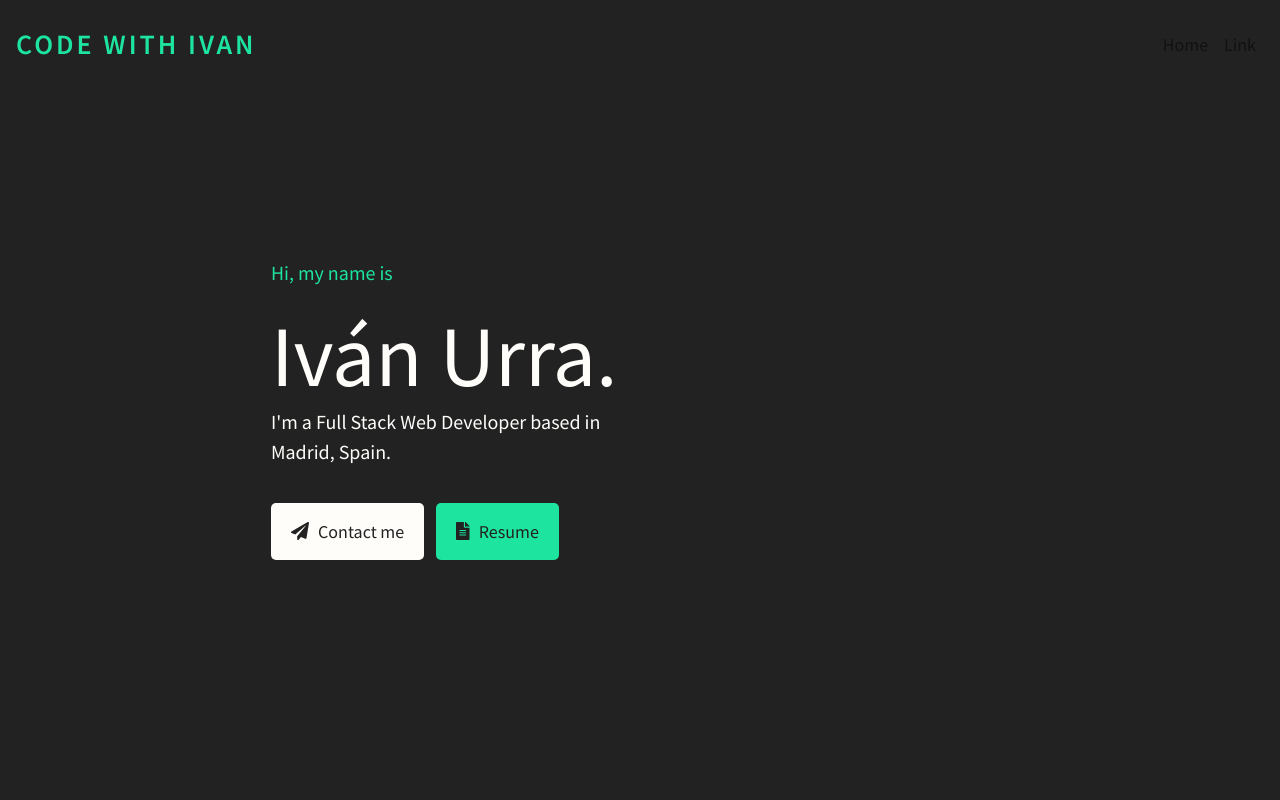
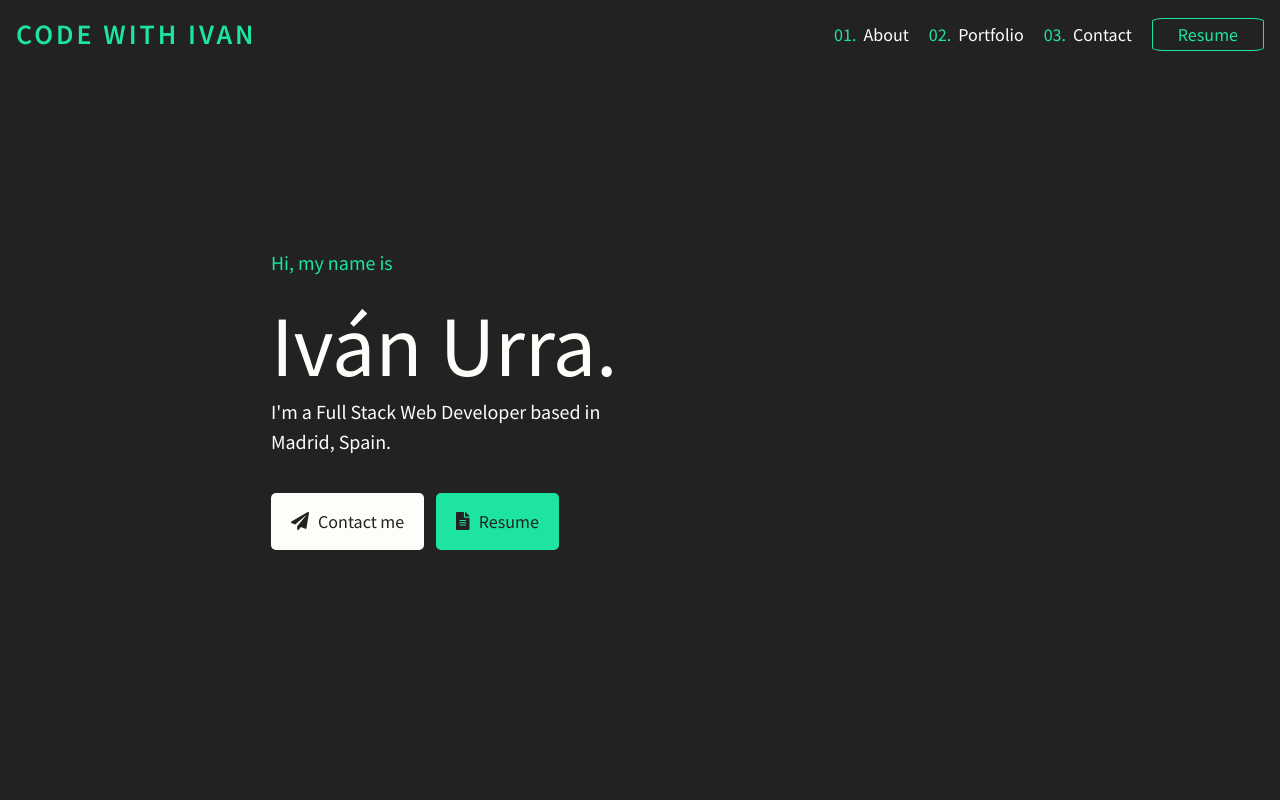
Before and after one commit to ivanurra/portfolio-v1, a Next.js app: page / in a window 1280 px wide. Shown: the top 800 px of the page. Built offline with nearby package versions, Linux system fonts and the light colour scheme.

Commit message:
navbar style

```diff
--- a/components/Navbar.jsx
+++ b/components/Navbar.jsx
@@ -1,10 +1,54 @@
 import React from 'react';
+import LinkNext from 'next/link';
 import { Link } from 'react-scroll';
-import LinkNext from 'next/link';
-import { Navbar, Nav, NavDropdown,  } from "react-bootstrap";
+import { Navbar, Nav } from "react-bootstrap";
 
 export default function Navigation() {
   return (
+
+    <Navbar expand="lg">
+      <Navbar.Brand href="/" className="navbar-brand">Code with Ivan</Navbar.Brand>
+      <Navbar.Toggle aria-controls="basic-navbar-nav" />
+      <Navbar.Collapse id="basic-navbar-nav">
+        <Nav className="ml-auto">
+
+            <Link activeClass="active" to="about" spy={true} smooth={true} duration={1300}>
+                  <a><span className="color-number">01.</span>About</a>
+            </Link>
+
+            <Link activeClass="active" to="portfolio" spy={true} smooth={true} duration={1300}>
+                  <a><span className="color-number">02.</span>Portfolio</a>
+            </Link>
+
+            <Link activeClass="active" to="contact" spy={true} smooth={true} duration={1300}>
+                  <a ><span className="color-number">03.</span>Contact</a>
+            </Link>
+
+            <Link>
+                <LinkNext href="/ResumePortfolio.pdf" >
+                      <a className="resume">Resume</a>
+                </LinkNext>
+            </Link>
+
+        </Nav>
+      </Navbar.Collapse>
+  </Navbar>
+
+  );
+}
+
+
+
+
+
+
+
+
+
+
+
+
+
 
     // <nav className="navbar">
     //   <div className="container">
@@ -41,16 +85,14 @@ export default function Navigation() {
     //   </div>
     // </nav>
 
-    <Navbar expand="lg">
-      <Navbar.Brand href="/" className="logo">Code with Ivan</Navbar.Brand>
-      <Navbar.Toggle aria-controls="basic-navbar-nav" />
-      <Navbar.Collapse id="basic-navbar-nav">
-        <Nav className="ml-auto">
-          <Nav.Link href="#home">Home</Nav.Link>
-          <Nav.Link href="#link">Link</Nav.Link>
-        </Nav>
-      </Navbar.Collapse>
-    </Navbar>
 
-  );
-}
+
+
+
+              {/* <Nav.Link href="#home">
+
+                  <Link activeClass="active" to="about" spy={true} smooth={true} duration={1300}>
+                    <a><span>01.</span>About</a>
+                  </Link>
+
+          </Nav.Link> */}
--- a/styles/app.scss
+++ b/styles/app.scss
@@ -28,73 +28,138 @@ a[href] {
 	margin-right: 7px;
 }
 
+// .navbar{
+// 	margin-top: 10px;
+
+// 	.resume{
+// 		color: #1de49f;
+// 		border: 1px solid #1de49f;
+// 		border-radius: 10%;
+// 		padding: 4px 25px 4px 25px;
+// 		margin-bottom: 0px;
+// 		text-decoration: none;
+// 		cursor: pointer;
+// 		transition: transform .3s;
+
+// 		&:hover {
+// 			transform: scale(1.1);
+// 		}
+// 	}
+
+// 	.container {
+// 		display: flex;
+// 		align-items: center;
+// 		width: 100%;
+// 	}
+
+// 	.logo {
+// 		color: #1de49f;
+// 		font-size: 28px;
+// 		text-transform: uppercase;
+// 		letter-spacing: 3px;
+// 		font-weight: 600;
+// 		text-decoration: none;
+// 	}
+
+// 	.nav-links {
+// 		display: flex;
+// 		margin-left: auto;
+// 		list-style: none;
+
+// 		.nav-item {
+// 			position: relative;
+// 			display: inline-block;
+// 			padding-top: 2px;
+// 			margin-left: 20px;
+// 			margin-right: 20px;
+// 			text-decoration: none;
+// 			transition: opacity .4s;
+// 			cursor: pointer;
+
+// 			&.active {
+// 				font-weight: 700;
+// 				&:after {
+// 					content: '';
+// 					position: absolute;
+// 					bottom: -10px;
+// 					left: 0;
+// 					width: 25px;
+// 					height: 2px;
+// 					background-color: #000;
+// 				}
+// 			}
+
+// 			&:hover {
+// 				opacity: .5;
+// 			}
+// 		}
+// 	}
+// }
+
 .navbar{
-	margin-top: 10px;
 
-	.resume{
-		color: #1de49f;
-		border: 1px solid #1de49f;
-		border-radius: 10%;
-		padding: 4px 25px 4px 25px;
-		margin-bottom: 0px;
-		text-decoration: none;
-		cursor: pointer;
-		transition: transform .3s;
-
-		&:hover {
-			transform: scale(1.1);
-		}
-	}
-
-	.container {
-		display: flex;
-		align-items: center;
-		width: 100%;
-	}
-
-	.logo {
+	.navbar-brand {
 		color: #1de49f;
 		font-size: 28px;
 		text-transform: uppercase;
 		letter-spacing: 3px;
 		font-weight: 600;
 		text-decoration: none;
+		list-style: none;
+
+		&:hover {
+			color: #1de49f;
+		}
 	}
 
-	.nav-links {
-		display: flex;
-		margin-left: auto;
-		list-style: none;
+	.navbar-nav a{
+		margin-left: 10px;
+		cursor: pointer;
+	}
 
-		.nav-item {
-			position: relative;
-			display: inline-block;
-			padding-top: 2px;
-			margin-left: 30px;
-			margin-right: 30px;
+	.resume{
+			color: #1de49f;
+			border: 1px solid #1de49f;
+			border-radius: 10%;
+			padding: 4px 25px 4px 25px;
+			margin-bottom: 0px;
 			text-decoration: none;
-			transition: opacity .4s;
-			cursor: pointer;
-
-			&.active {
-				font-weight: 700;
-				&:after {
-					content: '';
-					position: absolute;
-					bottom: -10px;
-					left: 0;
-					width: 25px;
-					height: 2px;
-					background-color: #000;
-				}
-			}
+			transition: transform .3s;
 
 			&:hover {
-				opacity: .5;
+				transform: scale(1.1);
 			}
-		}
 	}
+
+
 }
+
+
+
+
+
+
+
+
+
+
+
+
+
+
+
+
+
+
+
+
+
+
+
+
+
+
+
 
 .hero {
 	padding-top: 180px;
@@ -270,6 +335,7 @@ a[href] {
 	align-items: center;
 	justify-content: center;
 	margin-left: -40px;
+	margin-top: 10px;
   }
 
   .footer li {
```
